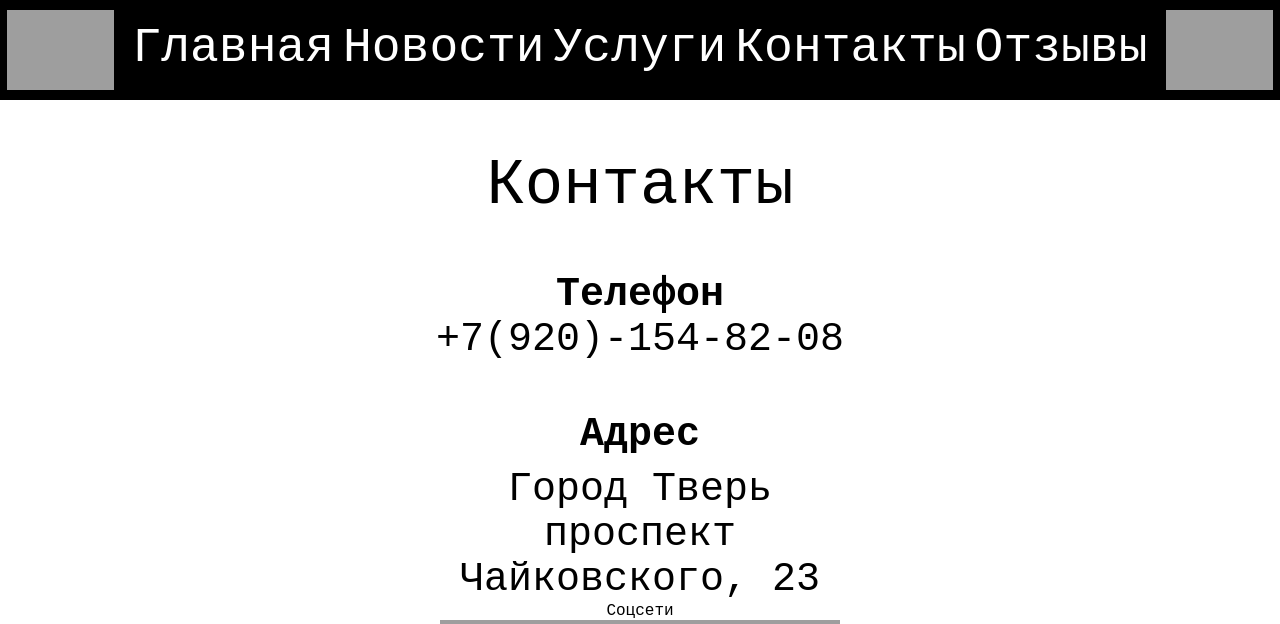
After one commit to phantomdevi1/Guard-Legion, a PHP site: page /contacts.php in a window 1280 px wide. The commit adds this page. Shown: the top 624 px of the page. Run offline with PHP 8.4, Linux system fonts and the light colour scheme; grey boxes are pictures that could not be loaded.

Commit message:
contacts

```diff
--- /dev/null
+++ b/contacts.php
@@ -0,0 +1,48 @@
+<!DOCTYPE html>
+<html lang="en">
+<head>
+  <meta charset="UTF-8">
+  <meta name="viewport" content="width=device-width, initial-scale=1.0">
+  <title>Контакты</title>
+  <link rel="stylesheet" href="style.css">
+  <link rel="shortcut icon" href="img/favicon.png" type="image/x-icon">
+</head>
+<body>
+<header>
+    <img src="img/up_image1.svg" alt="" height="80px">
+    <div class="toolbar">
+        <a href="index.html">Главная</a>
+        <a href="news.php">Новости</a>
+        <a href="services.php">Услуги</a>
+        <a href="contacts.php">Контакты</a>
+        <a href="reviews.php">Отзывы</a>
+    </div>
+    <img src="img/up_image2.svg" alt="" height="80px">
+</header>
+<div class="contacts_content">
+<p class="content_title">Контакты</p>
+<div class="phone_contacts-container">
+  <p>Телефон</p>
+  <a href="tel:+79201548208">+7(920)-154-82-08</a>
+</div>
+<div class="adress_contacts-container">
+  <p class="adress_contacts-title">Адрес</p>
+  <p class="adress_contacts-text">Город Тверь проспект Чайковского, 23</p>
+</div>
+<div class="socseti_contacts-container">
+  <p class="socseti_contacts-title">Соцсети</p>
+  <div class="socseti_contacts-href">
+    <a href=""><img src="img/vk.svg" alt=""></a>
+    <a href=""><img src="img/tg.svg" alt=""></a>
+  </div>
+</div>
+<form method="POST" class="callback_form">
+  <p>Остались вопросы?</p>
+  <input type="text" name="" id="" placeholder="Имя">
+  <input type="number" name="" id="" placeholder="Номер телфона">
+  <input type="text" name="" id="" placeholder="Сыылка на соц.сеть">
+</form>
+</div>
+
+</body>
+</html>
--- a/style.css
+++ b/style.css
@@ -366,3 +366,37 @@ header {
   color: #fff;
   font-size: 24px;
 }
+
+/* contacts */
+.contacts_content {
+  text-align: center;
+  width: 60%;
+  margin-top: 50px;
+}
+.phone_contacts-container {
+  margin-top: 50px;
+}
+.phone_contacts-container p {
+  font-size: 40px;
+  font-weight: 600;
+}
+.phone_contacts-container a {
+  font-size: 40px;
+  color: black;
+  text-decoration: none;
+  margin-top: 10px;
+}
+.phone_contacts-container a:hover {
+  color: tomato;
+}
+.adress_contacts-container {
+  margin-top: 50px;
+  font-size: 40px;
+}
+.adress_contacts-title {
+  font-weight: 600;
+}
+.adress_contacts-text {
+  margin-top: 10px;
+  max-width: 400px;
+}
```
Also changed, not shown: img/tg.svg (added), img/vk.svg (added).
